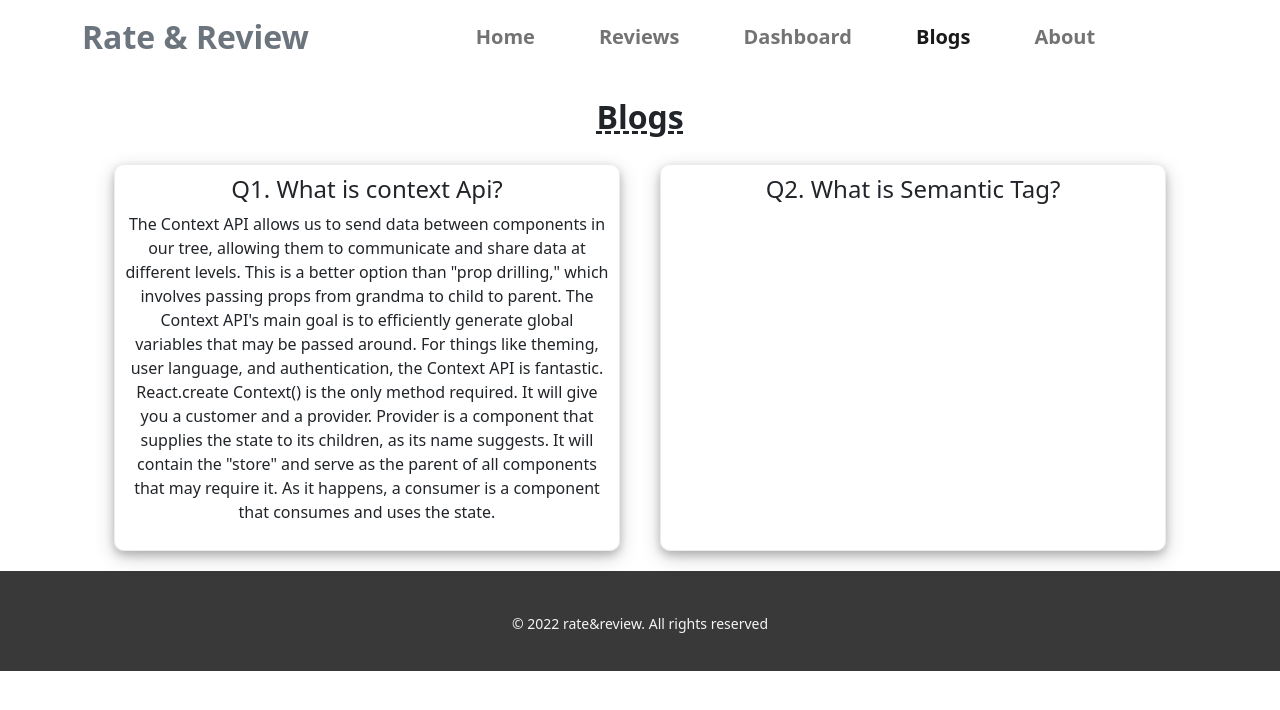
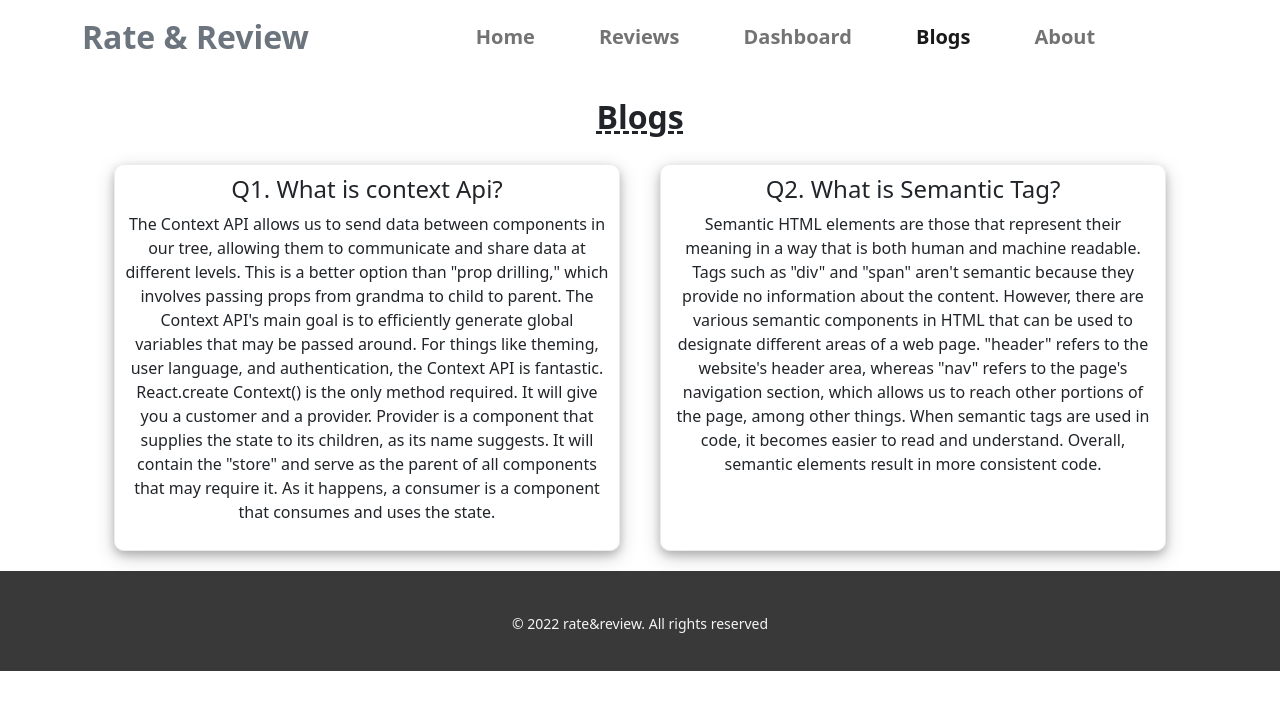
Before and after one commit to Marzan1810662/rate-and-review, a React (Create React App) app: page /blogs in a window 1280 px wide. Shown: the top 710 px of the page. Built offline with nearby package versions, Linux system fonts and the light colour scheme.

Commit message:
question 2 added in blogs

```diff
--- a/src/components/Blogs/Blogs.js
+++ b/src/components/Blogs/Blogs.js
@@ -12,7 +12,7 @@ const Blogs = () => {
             </div>
             <div className='qna-div'>
                 <h4>Q2. What is Semantic Tag?</h4>
-                <p></p>
+                <p>Semantic HTML elements are those that represent their meaning in a way that is both human and machine readable. Tags such as "div" and "span" aren't semantic because they provide no information about the content. However, there are various semantic components in HTML that can be used to designate different areas of a web page. "header" refers to the website's header area, whereas "nav" refers to the page's navigation section, which allows us to reach other portions of the page, among other things. When semantic tags are used in code, it becomes easier to read and understand. Overall, semantic elements result in more consistent code.</p>
             </div>
         </div>
         </div>
```
